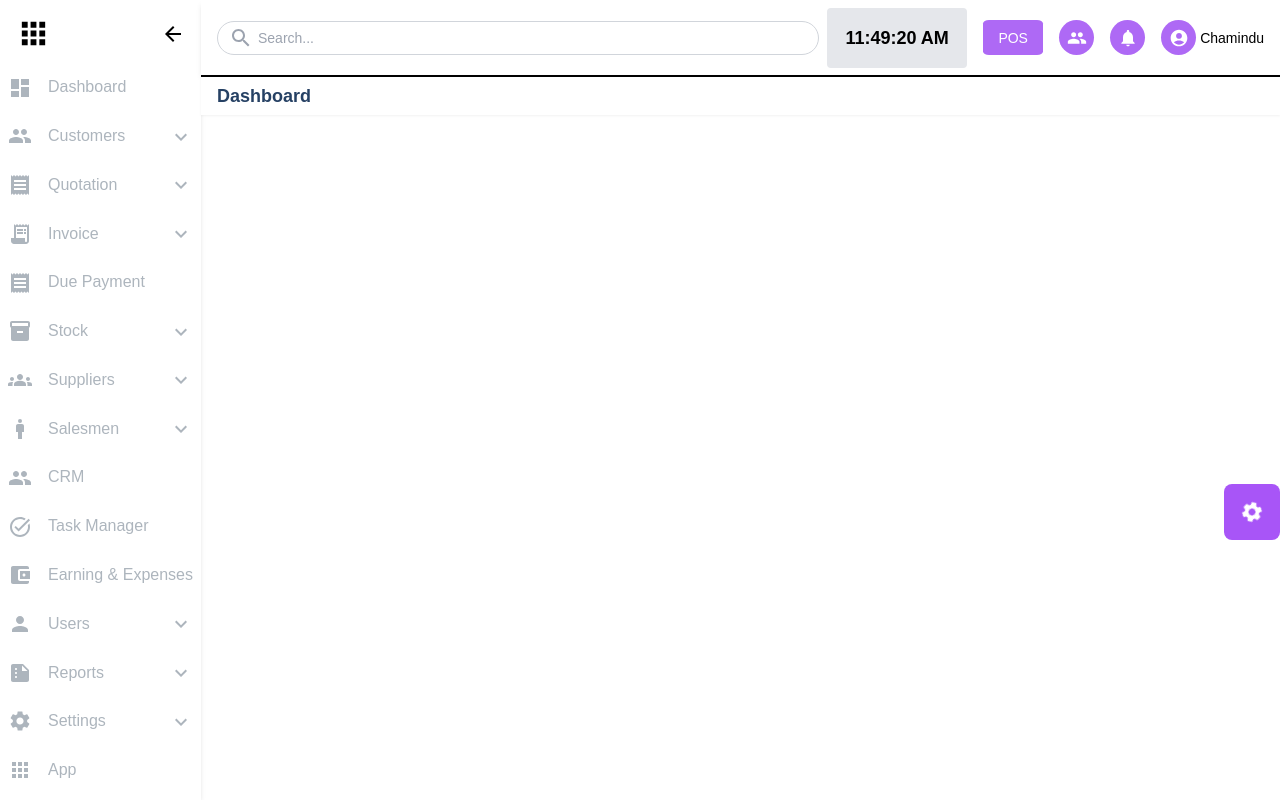
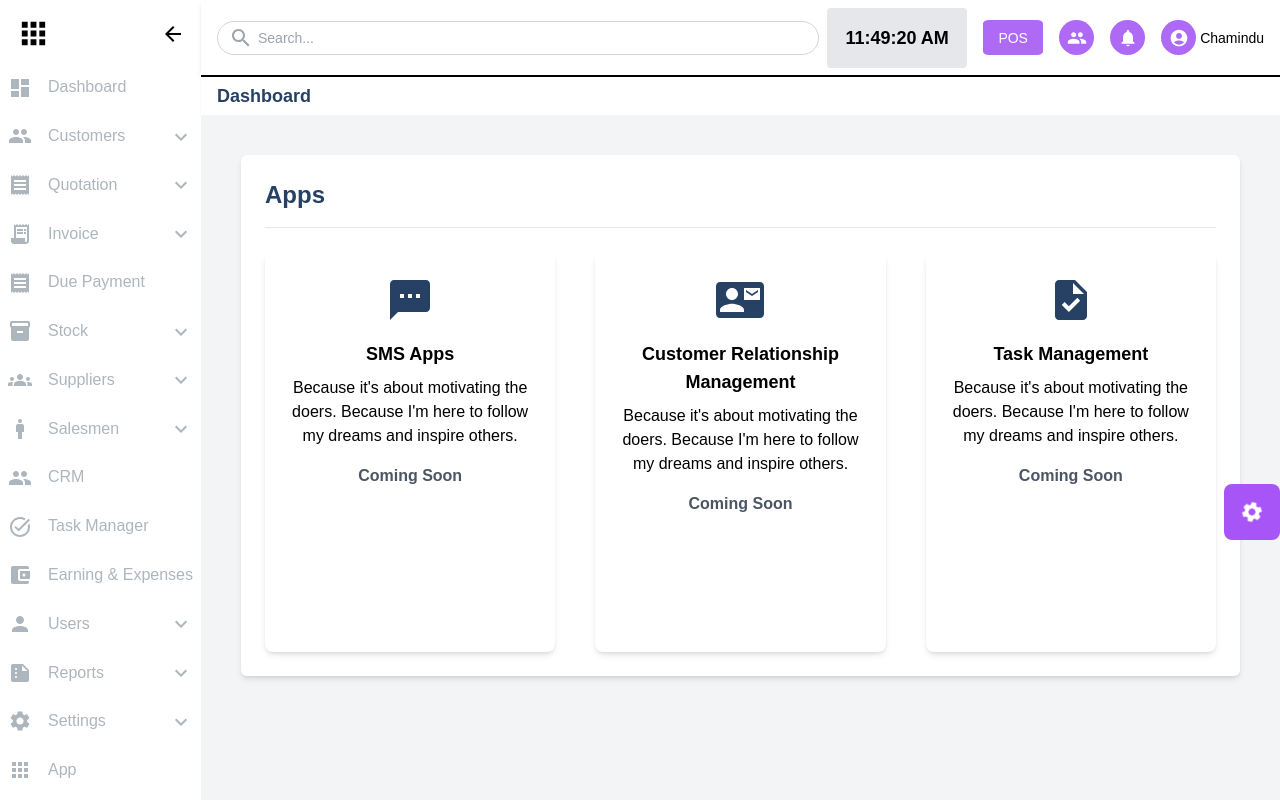
Before and after one commit to ChaminduNevandith/Invoice-System, a React (Vite) app: page /app in a window 1280 px wide. Built offline with nearby package versions, Linux system fonts and the light colour scheme.

Commit message:
Added App page

```diff
--- a/src/App.jsx
+++ b/src/App.jsx
@@ -42,6 +42,7 @@ import ExpensesReport from './Pages/Reports/ExpensesReport/ExpensesReport.jsx';
 import PLReport from './Pages/Reports/PLReport/PLReport.jsx';
 import InvoiceSettings from './Pages/Settings/Invoice-Settings/InvoiceSettings.jsx';
 import SystemSettings from './Pages/Settings/System-Settings/SystemSettings.jsx';
+import Apps from './Pages/App/Apps.jsx';
 
 
 
@@ -103,6 +104,7 @@ function App() {
               <Route path="/profit-Lost-report" element={<PLReport/>}/>
               <Route path="/app-settings" element={<InvoiceSettings/>}/>
               <Route path="/user-settings" element={<SystemSettings/>}/>
+              <Route path="/app" element={<Apps/>}/>
 
 
 
--- /dev/null
+++ b/src/Pages/App/Apps.jsx
@@ -0,0 +1,55 @@
+import React from 'react';
+import SmsIcon from '@mui/icons-material/Sms';
+import ContactMailIcon from '@mui/icons-material/ContactMail';
+import TaskIcon from '@mui/icons-material/Task';
+
+function Apps() {
+  return (
+    <div className="bg-gray-100 absolute top-[115px] right-0 w-full h-full overflow-auto p-4 sm:p-6 md:p-8 lg:p-10 animate-fadeIn pb-[150px]">
+      <ListApps />
+    </div>
+  );
+}
+
+function ListApps() {
+  return (
+    <div className="bg-white p-6 rounded-md shadow-md w-full">
+      <h1 className="text-2xl font-semibold text-[#264164] mb-4">Apps</h1>
+      <hr className="bg-black mb-6"></hr>
+
+      <div className="grid grid-cols-1 sm:grid-cols-2 lg:grid-cols-3 gap-10">
+        {/* SMS Apps Card */}
+        <div className="p-6 bg-white h-[400px] rounded-lg shadow-md text-center">
+          <div className="mb-4">
+            <SmsIcon style={{ fontSize: 48, color: '#264164' }} />
+          </div>
+          <h2 className="text-lg font-semibold mb-2">SMS Apps</h2>
+          <p className="mb-4">Because it's about motivating the doers. Because I'm here to follow my dreams and inspire others.</p>
+          <p className="font-bold text-gray-600">Coming Soon</p>
+        </div>
+
+        {/* Customer Relationship Management Card */}
+        <div className="p-6 bg-white rounded-lg shadow-md text-center">
+          <div className="mb-4">
+            <ContactMailIcon style={{ fontSize: 48, color: '#264164' }} />
+          </div>
+          <h2 className="text-lg font-semibold mb-2">Customer Relationship Management</h2>
+          <p className="mb-4">Because it's about motivating the doers. Because I'm here to follow my dreams and inspire others.</p>
+          <p className="font-bold text-gray-600">Coming Soon</p>
+        </div>
+
+        {/* Task Management Card */}
+        <div className="p-6 bg-white rounded-lg shadow-md text-center">
+          <div className="mb-4">
+            <TaskIcon style={{ fontSize: 48, color: '#264164' }} />
+          </div>
+          <h2 className="text-lg font-semibold mb-2">Task Management</h2>
+          <p className="mb-4">Because it's about motivating the doers. Because I'm here to follow my dreams and inspire others.</p>
+          <p className="font-bold text-gray-600">Coming Soon</p>
+        </div>
+      </div>
+    </div>
+  );
+}
+
+export default Apps;
```
